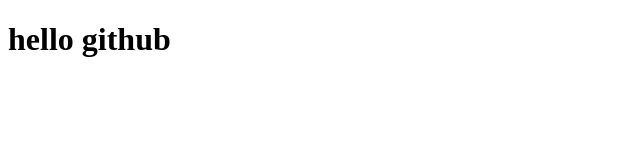
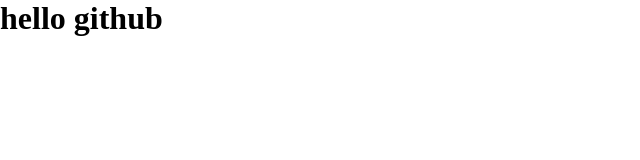
Before and after one commit to ShweZin002/git-up-to-git-hub, a plain HTML site: page index.html in a window 1280 px wide. Shown: the whole page, without its empty margins (0-640 px from the left). Drawn offline with Linux system fonts and the light colour scheme.

Commit message:
adding css

```diff
--- /dev/null
+++ b/cus.css
@@ -0,0 +1,5 @@
+*{
+    margin:0px;
+    padding:0px;
+    box-sizing:border-box;
+}
--- a/index.html
+++ b/index.html
@@ -5,6 +5,7 @@
     <meta charset="UTF-8">
     <meta name="viewport" content="width=device-width, initial-scale=1.0">
     <title>Document</title>
+    <link rel="stylesheet" href="cus.css">
 </head>
 
 <body>
```
